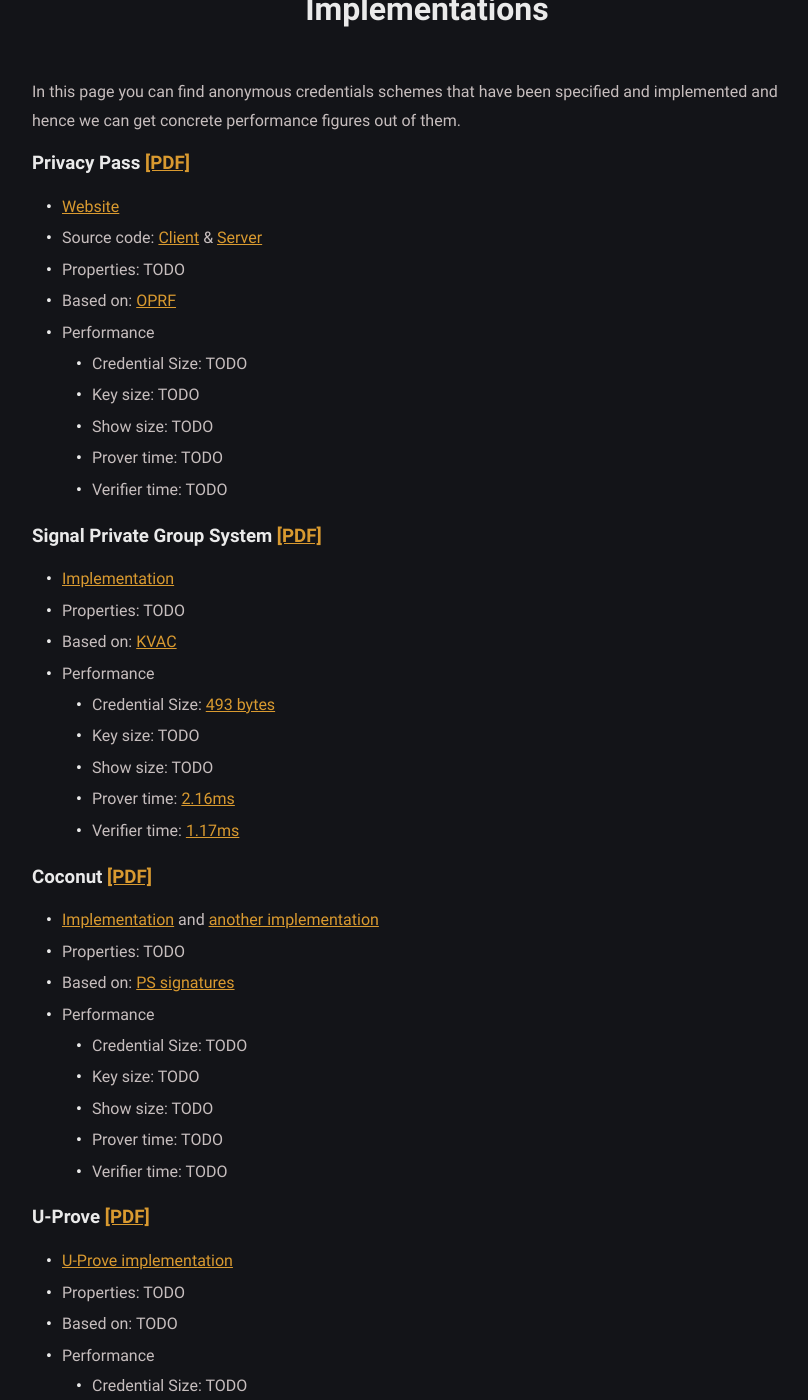
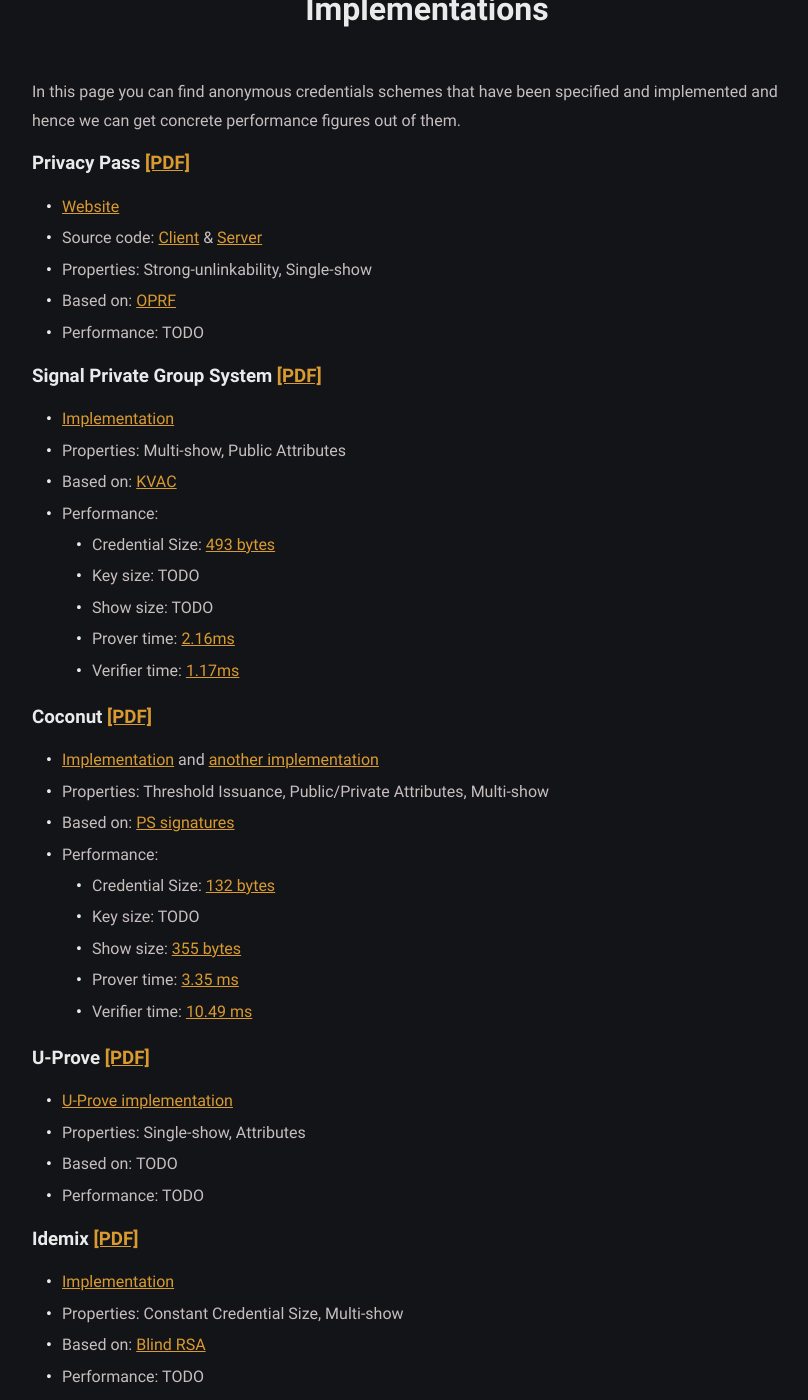
Before and after one commit to tokenzoo/tokenzoo.github.io, a Jekyll site: the page built from implementations.md, in a window 1280 px wide and 1400 px high, scrolled down 377 px. Shown: the whole window, without its empty margins (213-1021 px from the left). Built offline with Jekyll 4.4.1, drawn with Linux system fonts in a browser that asks for light colours; some of the changed text lies outside the part shown.

Commit message:
Some more content.
Of course all of it is false, and what's not false is a lie.

```diff
--- a/implementations.md
+++ b/implementations.md
@@ -10,21 +10,16 @@ specified and implemented and hence we can get concrete performance figures out
 
 - [Website](https://privacypass.github.io/)
 - Source code: [Client](https://github.com/privacypass/challenge-bypass-extension) & [Server](https://github.com/privacypass/challenge-bypass-server)
-- Properties: TODO
+- Properties: Strong-unlinkability, Single-show
 - Based on: [OPRF]({{site.baseurl}}/primitives.html#oprfs)
-- Performance
-  - Credential Size: TODO
-  - Key size: TODO
-  - Show size: TODO
-  - Prover time: TODO
-  - Verifier time: TODO
+- Performance: TODO
 
 ### Signal Private Group System [\[PDF\]](https://eprint.iacr.org/2019/1416)
 
 - [Implementation](https://github.com/signalapp/Signal-Android/tree/master/libsignal/service/src/main/java/org/whispersystems/signalservice/api/groupsv2)
-- Properties: TODO
-- Based on: [KVAC]({{site.baseurl}}/schemes.html#kvac)
-- Performance
+- Properties: Multi-show, Public Attributes
+- Based on: [KVAC]({{site.baseurl}}/primitives.html#kvac)
+- Performance:
   - Credential Size: [493 bytes](https://youtu.be/4eKwlSqGUi4?list=PLeeS-3Ml-rpoVMNQkUrFDSfaTuUMxVtjy&t=2481)
   - Key size: TODO
   - Show size: TODO
@@ -34,52 +29,37 @@ specified and implemented and hence we can get concrete performance figures out
 ### Coconut [\[PDF\]](https://arxiv.org/pdf/1802.07344.pdf)
 
 - [Implementation](https://github.com/asonnino/coconut) and [another implementation](https://gitlab.com/narodnik/darkwallet/-/tree/master/src/coconut)
-- Properties: TODO
+- Properties: Threshold Issuance, Public/Private Attributes, Multi-show
 - Based on: [PS signatures]({{site.baseurl}}/primitives.html#ps-signatures)
-- Performance
-  - Credential Size: TODO
+- Performance:
+  - Credential Size: [132 bytes](https://sheharbano.com/assets/talks/talk_coconut.pdf)
   - Key size: TODO
-  - Show size: TODO
-  - Prover time: TODO
-  - Verifier time: TODO
+  - Show size: [355 bytes](https://sheharbano.com/assets/talks/talk_coconut.pdf)
+  - Prover time: [3.35 ms](https://sheharbano.com/assets/talks/talk_coconut.pdf)
+  - Verifier time: [10.49 ms](https://sheharbano.com/assets/talks/talk_coconut.pdf)
 
 ### U-Prove [\[PDF\]](https://www.microsoft.com/en-us/research/wp-content/uploads/2016/02/U-Prove20Cryptographic20Specification20V1.1.pdf)
 
 - [U-Prove implementation](https://github.com/Microsoft/uprove-csharp-sdk)
-- Properties: TODO
+- Properties: Single-show, Attributes
 - Based on: TODO
-- Performance
-  - Credential Size: TODO
-  - Key size: TODO
-  - Show size: TODO
-  - Prover time: TODO
-  - Verifier time: TODO
+- Performance: TODO
 
 ### Idemix [\[PDF\]](https://www.cise.ufl.edu/~nemo/anonymity/papers/idemix.pdf)
 
 - [Implementation](prime.inf.tu-dresden.de/idemix/)
 - Properties: Constant Credential Size, Multi-show
 - Based on: [Blind RSA]({{site.baseurl}}/primitives.html#blind-rsa)
-- Performance
-  - Credential Size: TODO
-  - Key size: TODO
-  - Show size: TODO
-  - Prover time: TODO
-  - Verifier time: TODO
+- Performance: TODO
 
 [Idemix]: https://idemix.wordpress.com/
 
 ### [aeonflux]
 
 - [aeonflux] Implementation
-- Properties: Multi-show, TODO
+- Properties: Multi-show, Attributes
 - Based on: [Algebraic MACs]({{site.baseurl}}/primitives.html#algebraic-macs)
-- Performance
-  - Credential Size: TODO
-  - Key size: TODO
-  - Show size: TODO
-  - Prover time: TODO
-  - Verifier time: TODO
+- Performance: TODO
 
 [aeonflux]: https://github.com/isislovecruft/aeonflux
 
```
Also changed, not shown: primitives.md (+4 -0 lines), properties.md (+4 -1 lines), schemes.md (+3 -8 lines).
